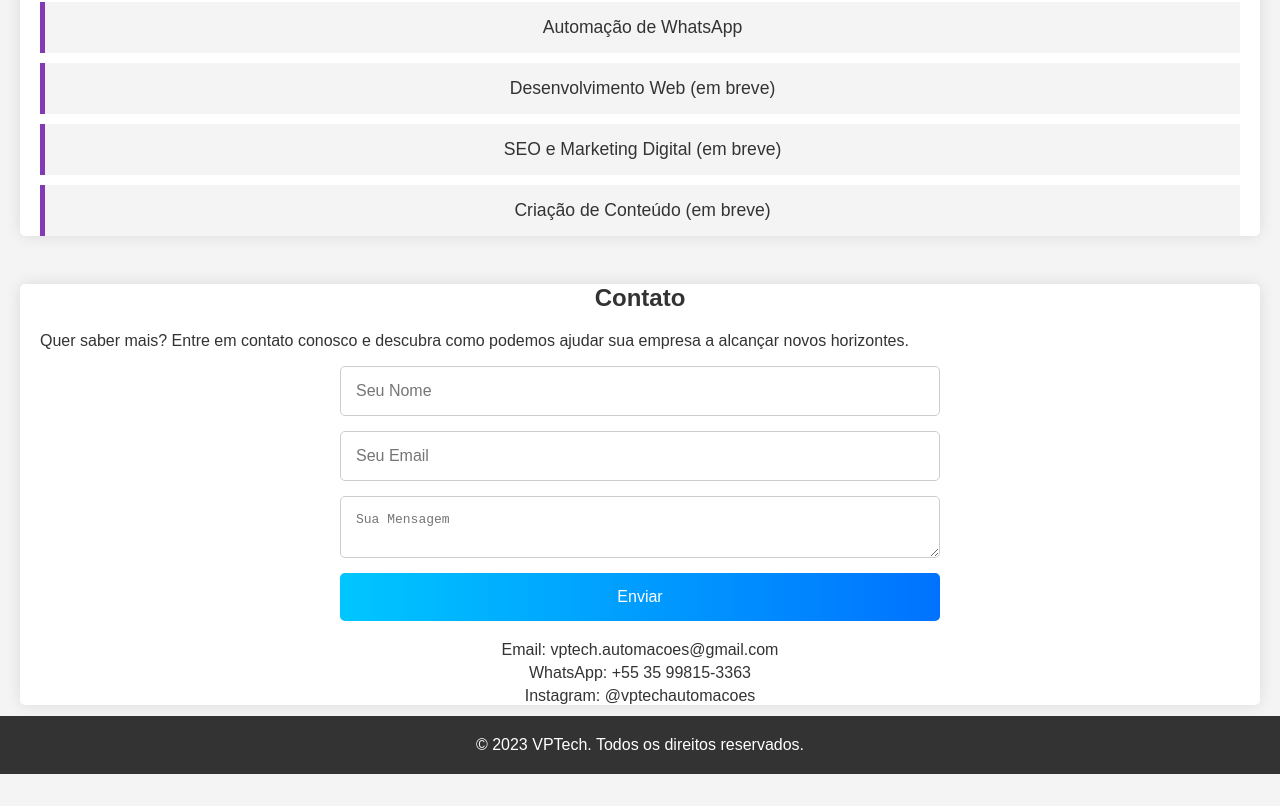
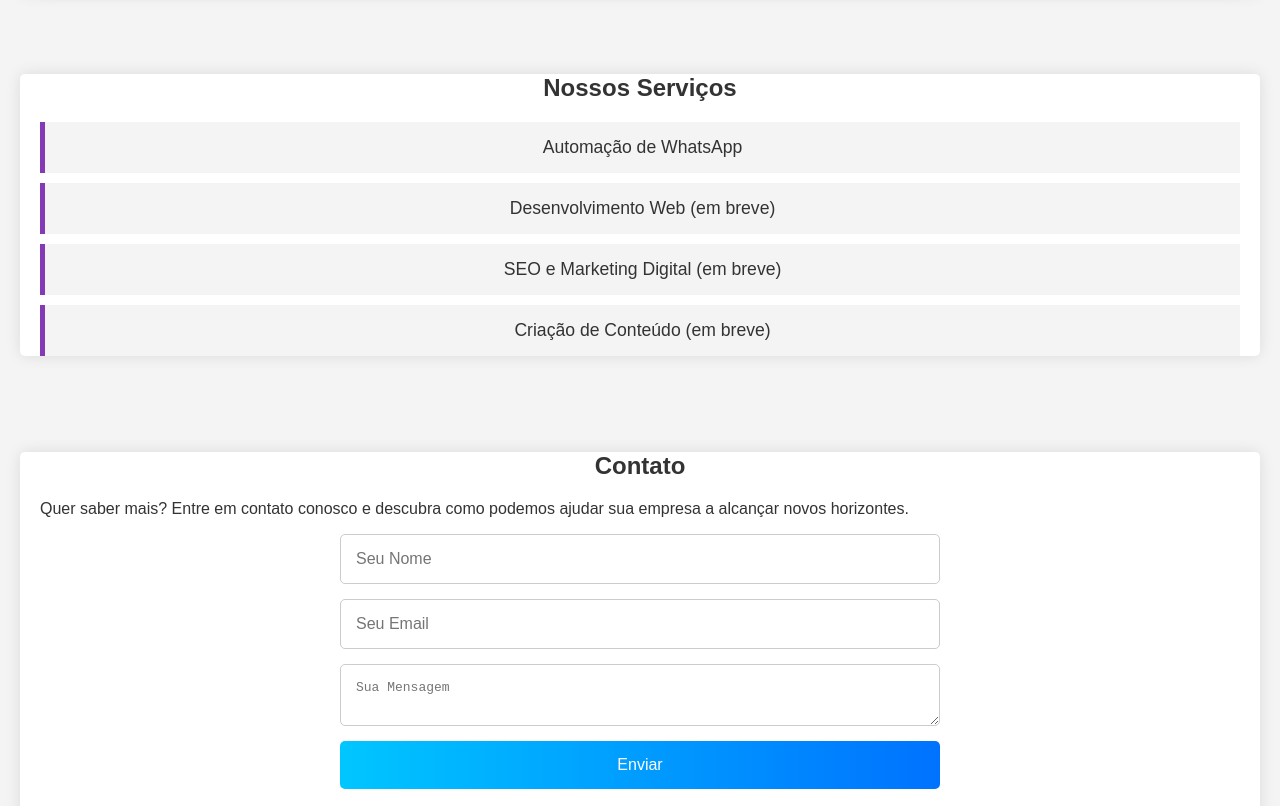
Before and after one commit to VPTechAutomacoes/VPTechAutomacoes, a plain HTML site: page index.html in a window 1280 px wide. Shown: the part 589-1395 px from the top of the page. Before the commit the page ends 1363 px from the top, so only its background shows below. Drawn offline with Linux system fonts and the light colour scheme.

Commit message:
Update styles.css

```diff
--- a/styles.css
+++ b/styles.css
@@ -48,7 +48,7 @@ header nav ul li a:hover {
 }
 
 section {
-    padding: 6px 0;
+    padding: 30px 0;
 }
 
 section .container {
```
